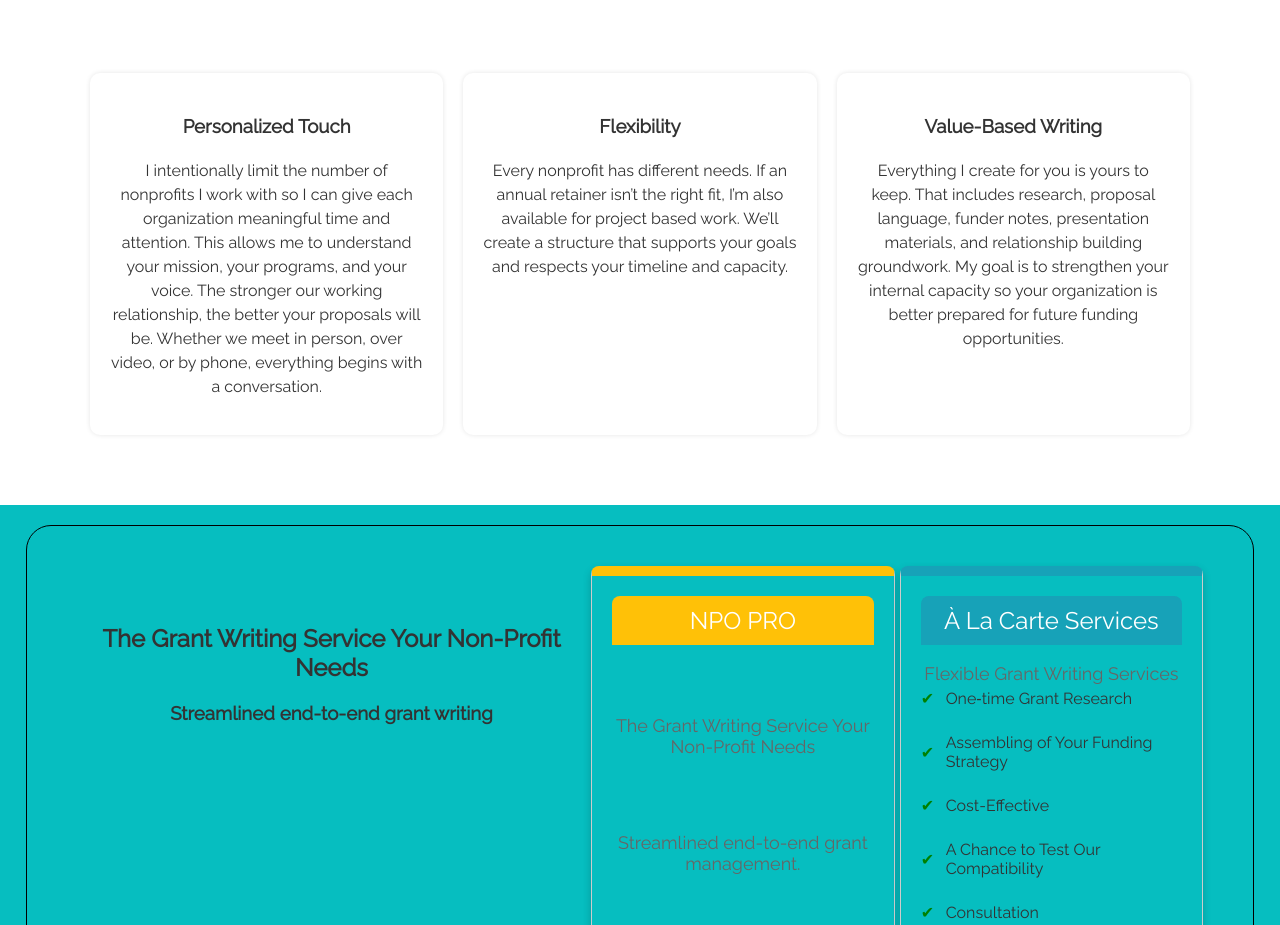
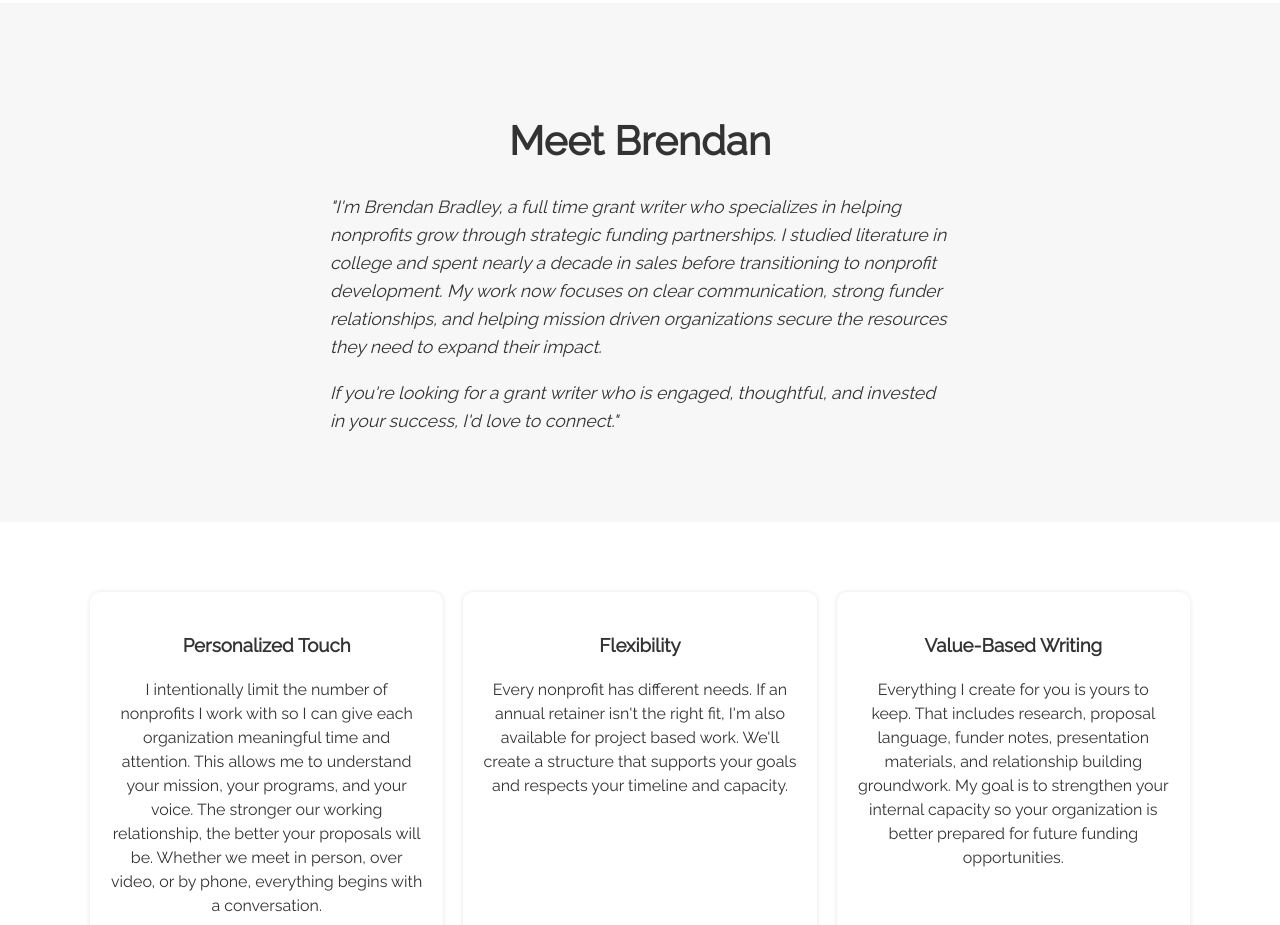
Before and after one commit to bbradley92/npo-express-server, a website: page public/index.html in a window 1280 px wide. Shown: the part 1996-2921 px from the top of the page. Drawn offline with Linux system fonts and the light colour scheme.

Commit message:
meet brendan added

```diff
--- a/public/index.html
+++ b/public/index.html
@@ -152,6 +152,20 @@ so your organization can approach funders with confidence and clarity.
         </div>
       </section>
 
+      <section class="meet-brendan" aria-label="Meet Brendan">
+        <div class="meet-brendan-inner">
+          <div class="landing_text">
+            <h2>Meet Brendan</h2>
+            <p>
+              "I'm Brendan Bradley, a full time grant writer who specializes in helping nonprofits grow through strategic funding partnerships. I studied literature in college and spent nearly a decade in sales before transitioning to nonprofit development. My work now focuses on clear communication, strong funder relationships, and helping mission driven organizations secure the resources they need to expand their impact.
+            </p>
+            <p>
+              If you're looking for a grant writer who is engaged, thoughtful, and invested in your success, I'd love to connect."
+            </p>
+          </div>
+        </div>
+      </section>
+
       <section class="section3" aria-label="Why Us">
         <div class="inner_section3">
           <div class="sellingpoints">
@@ -167,7 +181,7 @@ meet in person, over video, or by phone, everything begins with a conversation.
             <div class="point">
               <h3>Flexibility</h3>
               <p>
-                Every nonprofit has different needs. If an annual retainer isn’t the right fit, I’m also available for project based work. We’ll create a structure that supports your goals and respects your timeline and capacity.
+                Every nonprofit has different needs. If an annual retainer isn't the right fit, I'm also available for project based work. We'll create a structure that supports your goals and respects your timeline and capacity.
               </p>
             </div>
             <div class="point">
--- a/public/styles.css
+++ b/public/styles.css
@@ -360,6 +360,50 @@ header {
 
   }
 
+
+/* MEET BRENDAN SECTION */
+.meet-brendan {
+  background-color: #f7f7f7;
+  padding: 40px 20px;
+}
+
+.meet-brendan-inner {
+  max-width: 50%;
+  margin: 0 auto;
+  padding: 2rem;
+  line-height: 1.6;
+}
+
+.meet-brendan h2 {
+  font-size: 2.5rem;
+  margin-bottom: 20px;
+  color: #333333;
+  text-align: center;
+}
+
+.meet-brendan p {
+  font-size: 1.1rem;
+  color: #333333;
+  margin-bottom: 15px;
+  text-align: left;
+  font-style: italic;
+}
+
+/* Mobile responsive for Meet Brendan */
+@media (max-width: 768px) {
+  .meet-brendan-inner {
+    max-width: 90%;
+    padding: 1rem;
+  }
+
+  .meet-brendan h2 {
+    font-size: 2rem;
+  }
+
+  .meet-brendan p {
+    font-size: 1rem;
+  }
+}
 
 /* SECTION 3 STYLING */
 /* Default styles for the section ========================================== */
```
